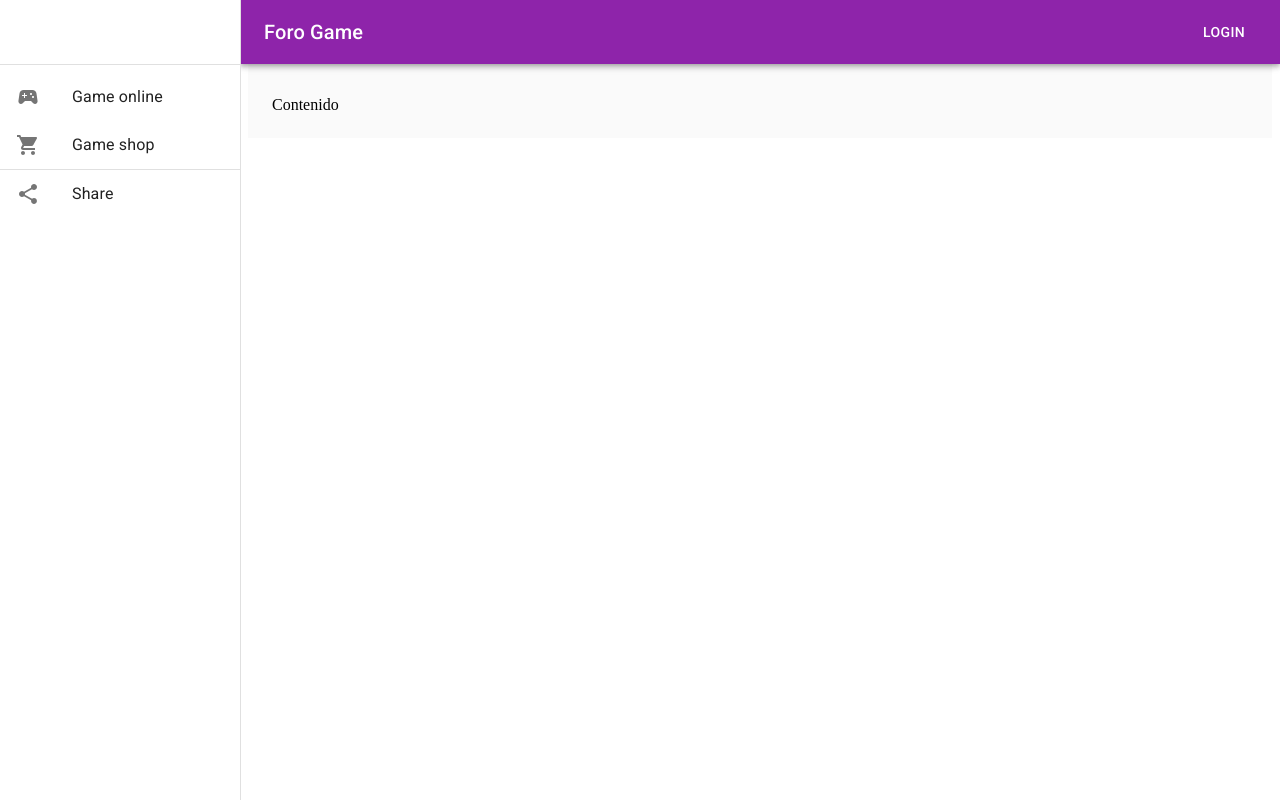
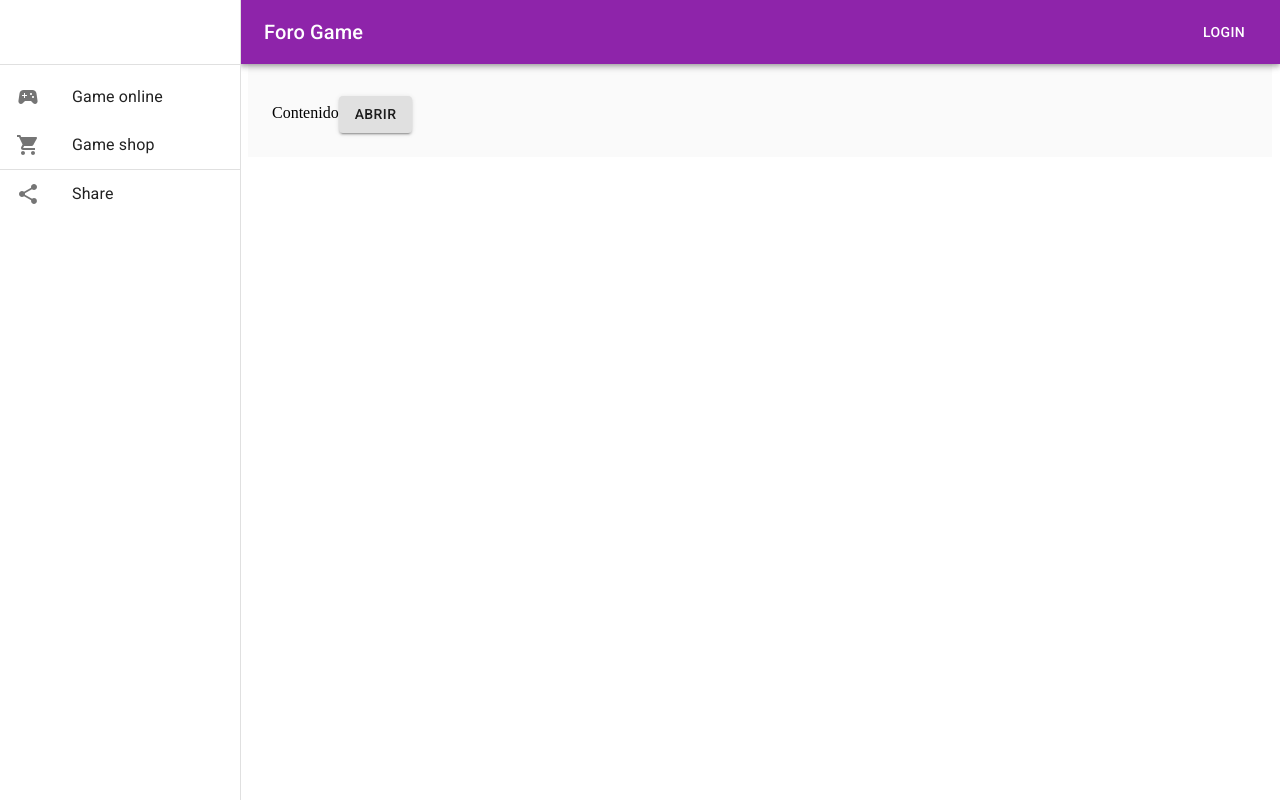
Before and after one commit to alfredomtzg/React-and-Material-UI, a React (Create React App) app: page / in a window 1280 px wide. Built offline with nearby package versions, Linux system fonts and the light colour scheme.

Commit message:
agree function open

```diff
--- a/src/components/Contenedor.jsx
+++ b/src/components/Contenedor.jsx
@@ -1,7 +1,7 @@
 import React from 'react'
 import Navbar from './Navbar'
 import {
-  makeStyles, Hidden
+  makeStyles, Hidden, Button
 } from '@material-ui/core'
 import Cajon from './Cajon'
 
@@ -20,6 +20,9 @@ const estilos = makeStyles(theme => ({
 const Contenedor = () => {
   const classes = estilos();
   const [abrir, setAbrir] = React.useState(false);
+  const accionabrir = () => {
+    setAbrir(!abrir)
+  }
 
   return(
     <div className={classes.root}>
@@ -35,12 +38,16 @@ const Contenedor = () => {
         <Cajon
           variant="temporary"
           open={abrir}
+
           />
       </Hidden>
 
       <div className={classes.content}>
         <div className={classes.toolbar}></div>
         Contenido
+        <Button onClick={()=> accionabrir()} variant="contained" color="default">
+          Abrir
+        </Button>
       </div>
 
     </div>
```
